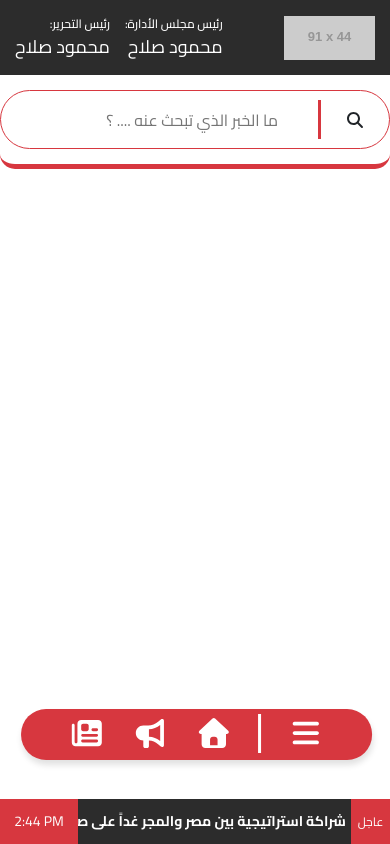
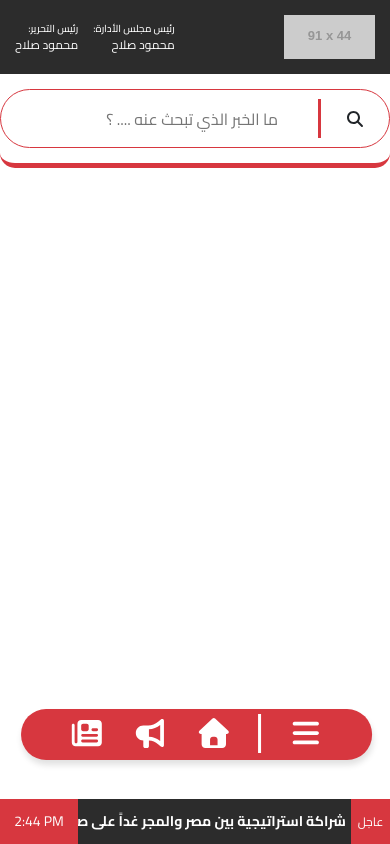
Before and after one commit to MahmoudSalah2022/smart-code-news-template, a plain HTML site: page index.html in a window 390 px wide. Drawn offline with Linux system fonts and the light colour scheme; placeholder pictures from the web are drawn by us.

Commit message:
change headtitle and title

```diff
--- a/css/header.css
+++ b/css/header.css
@@ -331,6 +331,14 @@
             gap:25px;
         }
 
+        .headTitle {
+            font-size: 10px;
+        }
+
+        .title {
+            font-size: 12px;
+        }
+
         .head{
             display: flex;
             flex-direction: row;
```
